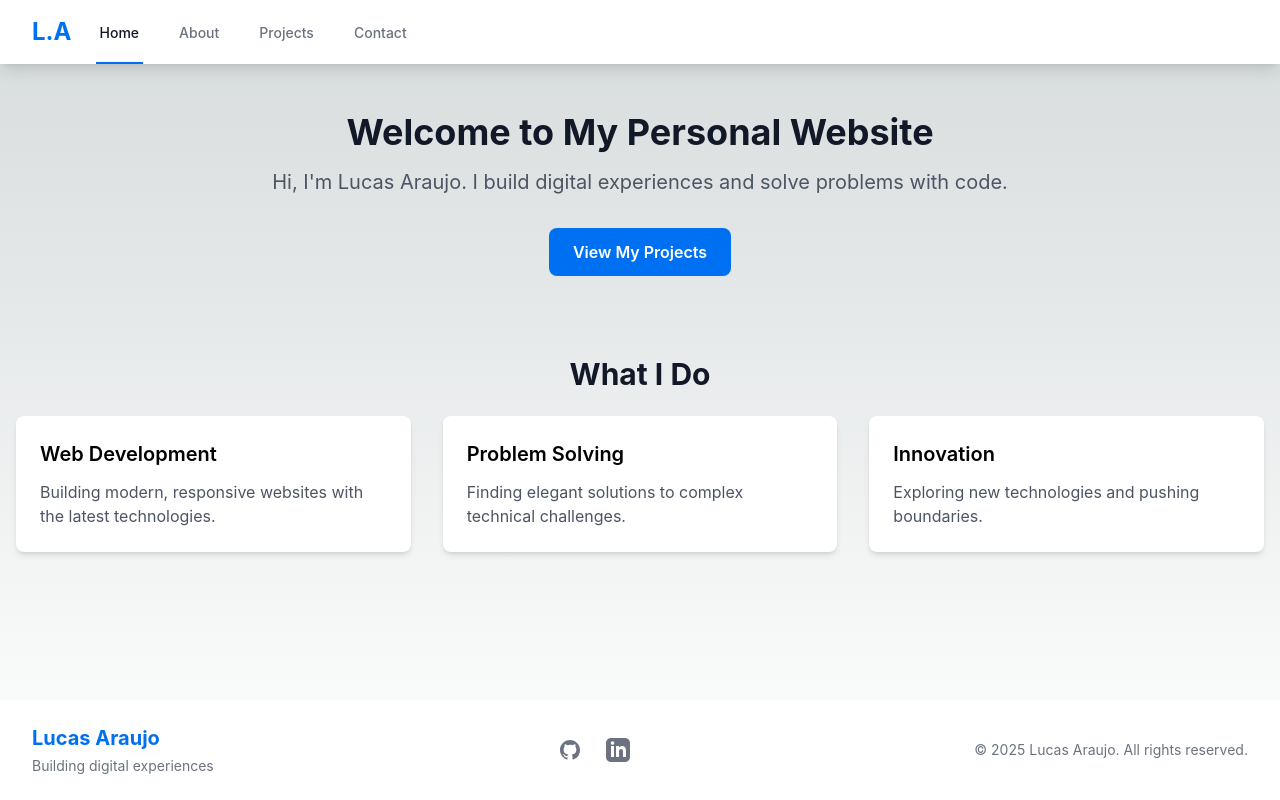
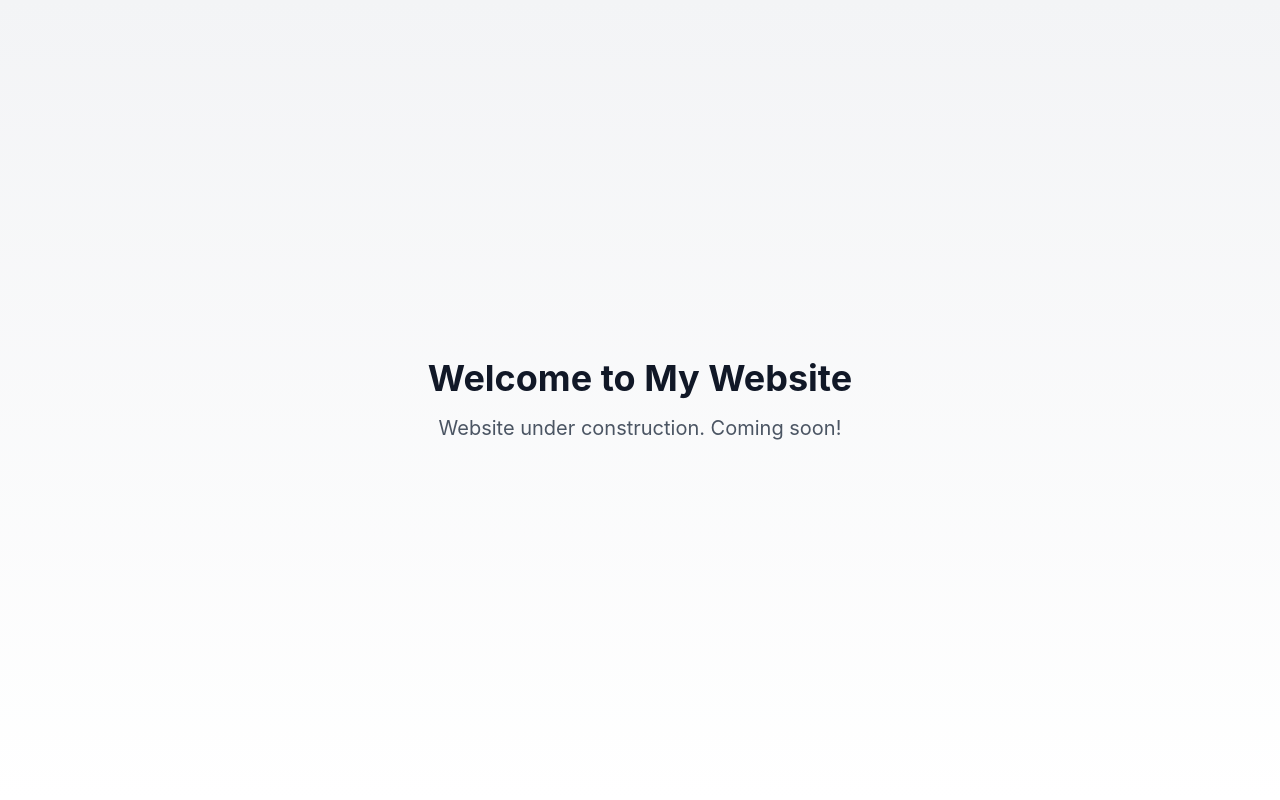
Before and after one commit to Lucasdoreac/luaraujo.com, a Next.js app: page / in a window 1280 px wide. Built offline with nearby package versions, Linux system fonts and the light colour scheme.

Commit message:
feat: add basic home page with placeholder content

```diff
--- a/src/pages/index.tsx
+++ b/src/pages/index.tsx
@@ -1,53 +1,24 @@
-import React from 'react';
-import { Layout } from '@/components/Layout';
+import Head from 'next/head'
 
 export default function Home() {
   return (
-    <Layout>
-      <div className="container mx-auto px-4 py-12">
-        <section className="text-center">
+    <>
+      <Head>
+        <title>Lucas Araujo</title>
+        <meta name="description" content="Personal website of Lucas Araujo" />
+        <meta name="viewport" content="width=device-width, initial-scale=1" />
+        <link rel="icon" href="/favicon.ico" />
+      </Head>
+      <main className="min-h-screen flex flex-col items-center justify-center bg-gradient-to-b from-gray-100 to-white">
+        <div className="text-center">
           <h1 className="text-4xl font-bold text-gray-900 mb-4">
-            Welcome to My Personal Website
+            Welcome to My Website
           </h1>
-          <p className="text-xl text-gray-600 mb-8">
-            Hi, I'm Lucas Araujo. I build digital experiences and solve problems with code.
+          <p className="text-xl text-gray-600">
+            Website under construction. Coming soon!
           </p>
-          <div className="mt-8">
-            <a
-              href="/projects"
-              className="inline-block bg-primary text-white font-semibold px-6 py-3 rounded-lg hover:bg-primary/90 transition-colors"
-            >
-              View My Projects
-            </a>
-          </div>
-        </section>
-
-        <section className="mt-20">
-          <h2 className="text-3xl font-bold text-gray-900 mb-6 text-center">
-            What I Do
-          </h2>
-          <div className="grid grid-cols-1 md:grid-cols-3 gap-8">
-            <div className="p-6 bg-white rounded-lg shadow-md">
-              <h3 className="text-xl font-semibold mb-3">Web Development</h3>
-              <p className="text-gray-600">
-                Building modern, responsive websites with the latest technologies.
-              </p>
-            </div>
-            <div className="p-6 bg-white rounded-lg shadow-md">
-              <h3 className="text-xl font-semibold mb-3">Problem Solving</h3>
-              <p className="text-gray-600">
-                Finding elegant solutions to complex technical challenges.
-              </p>
-            </div>
-            <div className="p-6 bg-white rounded-lg shadow-md">
-              <h3 className="text-xl font-semibold mb-3">Innovation</h3>
-              <p className="text-gray-600">
-                Exploring new technologies and pushing boundaries.
-              </p>
-            </div>
-          </div>
-        </section>
-      </div>
-    </Layout>
-  );
+        </div>
+      </main>
+    </>
+  )
 }
```
